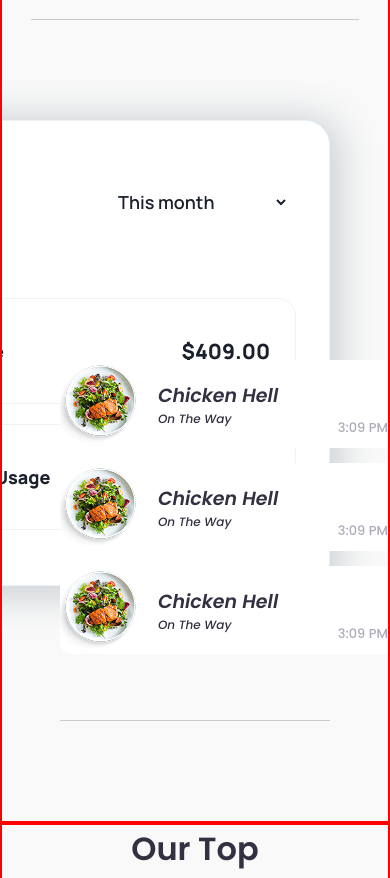
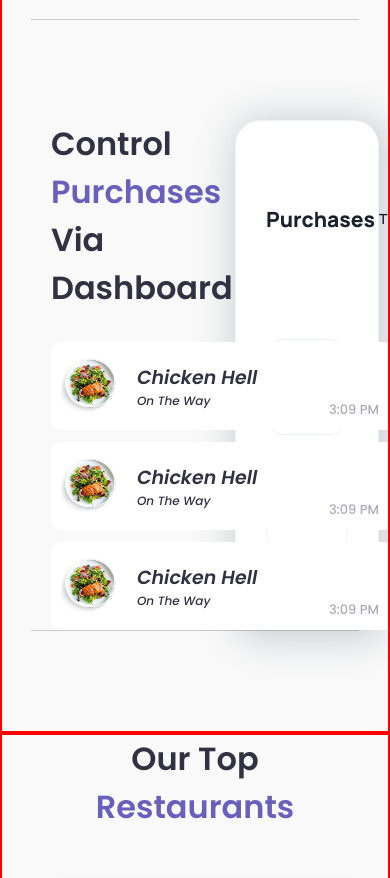
Before and after one commit to Kirito-code1/Eatly-website-, a React (Vite) app: page / in a window 390 px wide. Shown: the part 2780-3658 px from the top of the page. Built offline with nearby package versions, Linux system fonts and the light colour scheme.

Commit message:
'change_tablet'

```diff
--- a/src/css/blocks/rest_page.css
+++ b/src/css/blocks/rest_page.css
@@ -9,7 +9,8 @@
         color: rgba(108, 95, 188, 1);
     }
 }
-.cards{
+
+.cards {
     display: flex;
     justify-content: center;
     gap: 30px;
@@ -23,12 +24,13 @@
     justify-content: space-around;
     flex-direction: column;
     /* align-items: center; */
-    height:641px;
+    height: 641px;
     /* border: 1px solid red; */
     /* border-top: 1px solid rgba(203, 203, 203, 1); */
     border-bottom: 1px solid rgba(203, 203, 203, 1);
 }
-.viewBtn{
+
+.viewBtn {
     /* width: 915px; */
     font-family: var(--font-poppins);
     color: rgba(172, 173, 185, 1);
@@ -153,19 +155,92 @@
     display: flex;
     justify-content: end;
 }
+
 @media (max-width: 1024px) {
 .viewBtn {
     font-size: 14px;
 }
-.cards{
+
+.cards {
     gap: 10px;
 }
-.header-text{
+
+.header-text {
     font-size: 32px;
 }
-.restaurantsPart{
+
+.restaurantsPart {
     justify-content: center;
     gap: 50px;
     height: 500px;
 }
+
+.controlPartDashBoard {
+    width: 85%;
+    height: auto;
+    padding: 0 20px;
+    display: flex;
+    gap: 40px;
 }
+
+    /* Левая часть */
+.left-side-notifications {
+    flex: 1.2;
+        /* ⬅ чуть больше */
+}
+
+.notifications-cards {
+    gap: 12px;
+    margin-top: 30px;}
+
+.card-note {
+    height: 82px;
+    padding: 10px;
+}
+
+.card-note img {
+    width: 56px;
+    height: 56px;
+}
+
+    /* Правая часть */
+.right-side-dashboard {
+    flex: 1;
+        /* ⬅ НЕ width */
+    display: flex;
+    justify-content: flex-end;
+}
+
+.dashboard {
+    width: 100%;
+    max-width: 420px;
+        /* ⬅ dashboard ДЫШИТ */
+    padding: 28px 30px;
+    height: auto;
+}
+
+    /* Тексты */
+.text-purchases {
+    font-size: 21px;
+}
+
+#select {
+    width: 135px;
+    height: 40px;
+    font-size: 14px;
+}
+
+.card-expense {
+    width: 100%;
+    height: 96px;
+    padding: 0 24px;
+}
+
+.nameCard {
+    font-size: 14px;
+}
+
+.costCard {
+    font-size: 16px;
+}
+}
```
